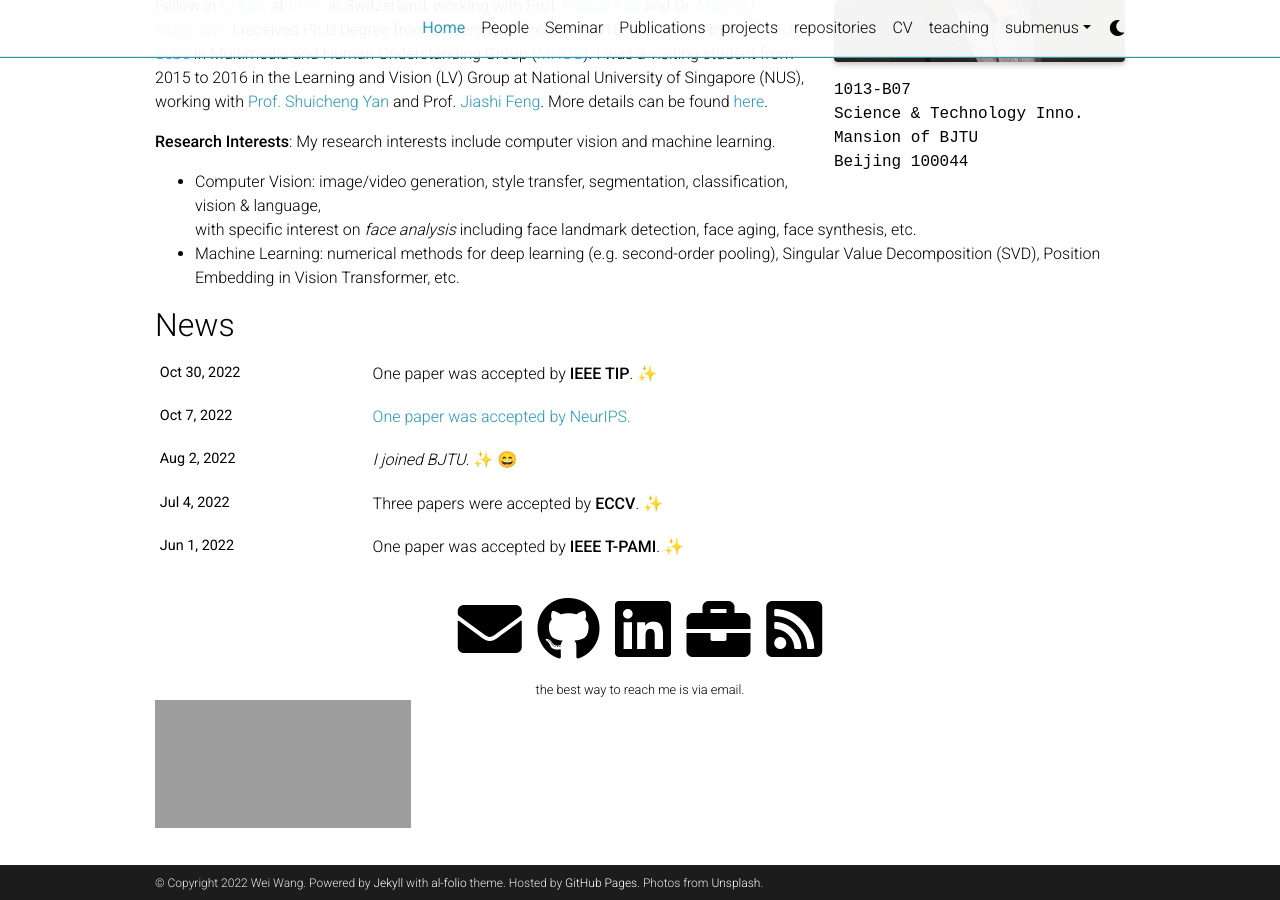
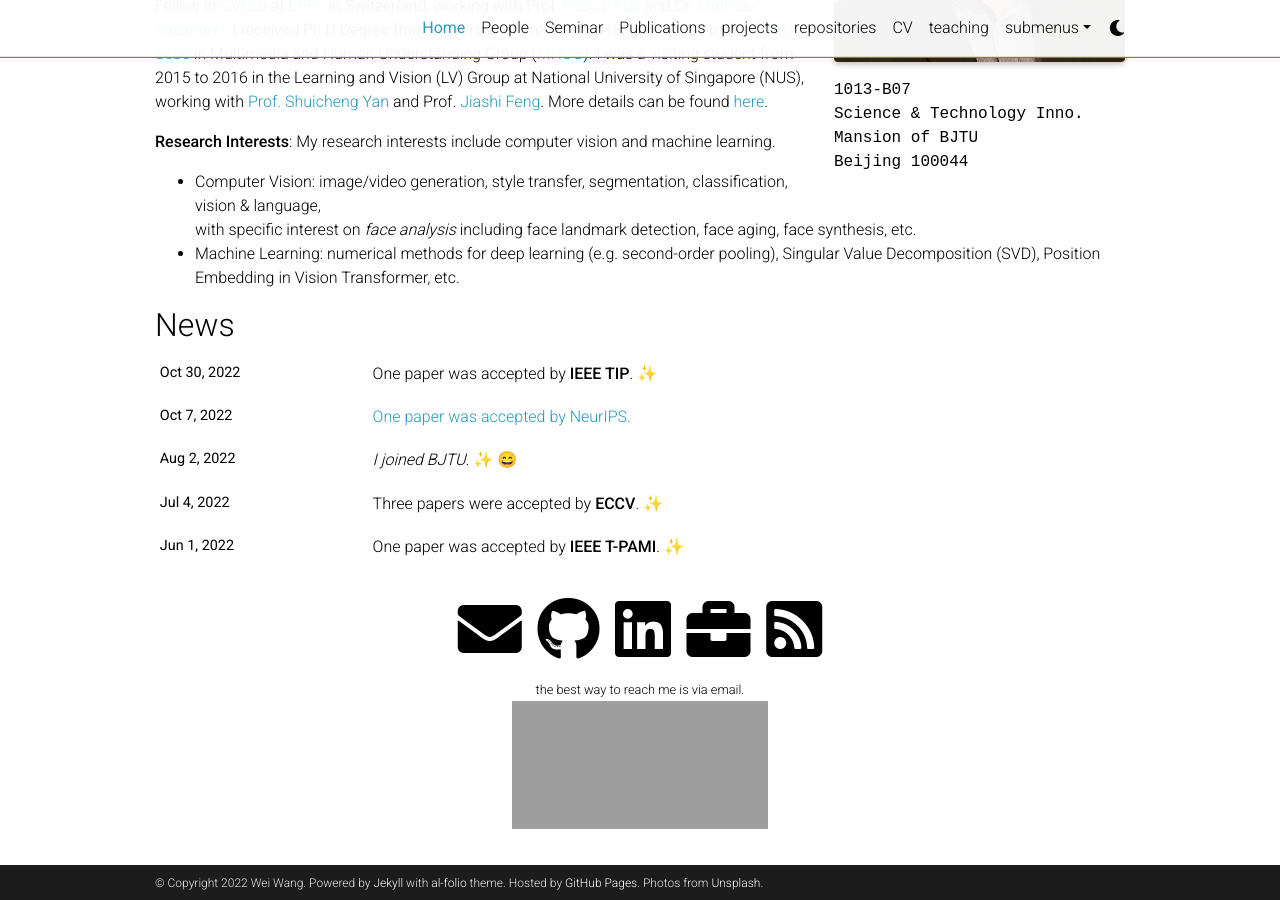
Before and after one commit to WeiWangTrento/WeiWangTrento.github.io, a Jekyll site: the page built from _pages/about.md, in a window 1280 px wide and 900 px high, scrolled down 503 px. Built offline with Jekyll 4.4.1, drawn with Linux system fonts in a browser that asks for light colours; full-size pictures stand in for the smaller copies a plugin makes; emoji names are drawn with the system emoji font; comment, search, counter and statistics services are not loaded; a style sheet for code colours, icons or effects is not loaded; grey boxes are pictures that could not be loaded.

Commit message:
Update about.html

```diff
--- a/_layouts/about.html
+++ b/_layouts/about.html
@@ -64,4 +64,13 @@ layout: default
         </article>
 
 </div>
-<a href="https://www.revolvermaps.com/livestats/5iswa67mfrf/"><img src="//rf.revolvermaps.com/h/m/a/0/ff0000/128/0/5iswa67mfrf.png" width="256" height="128" alt="Map" style="border:0;"></a>
+<table  rules="none">
+	<tr>
+		<td width="1200">
+			<center>
+                  <a href="https://www.revolvermaps.com/livestats/5iswa67mfrf/"><img src="//rf.revolvermaps.com/h/m/a/0/ff0000/128/0/5iswa67mfrf.png" width="256" height="128" alt="Map" style="border:0;"></a>
+			</center>
+		</td>
+
+    </tr>
+</table>
```
